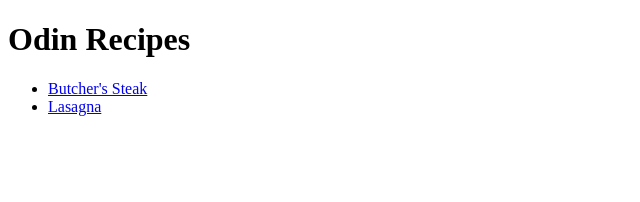
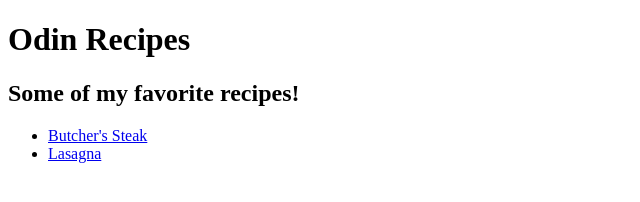
Before and after one commit to HansG26/odin-recipes, a plain HTML site: page index.html in a window 1280 px wide. Shown: the whole page, without its empty margins (0-640 px from the left). Drawn offline with Linux system fonts and the light colour scheme.

Commit message:
add title to list of recipes

```diff
--- a/index.html
+++ b/index.html
@@ -9,6 +9,7 @@
     <body>
         <h1>Odin Recipes</h1>
 
+        <h2>Some of my favorite recipes!</h2>
         <ul>
             <li><a href="./recipes/steak.html">Butcher's Steak</a></li>
             <li><a href="./recipes/lasagna.html">Lasagna</a></li>
```
